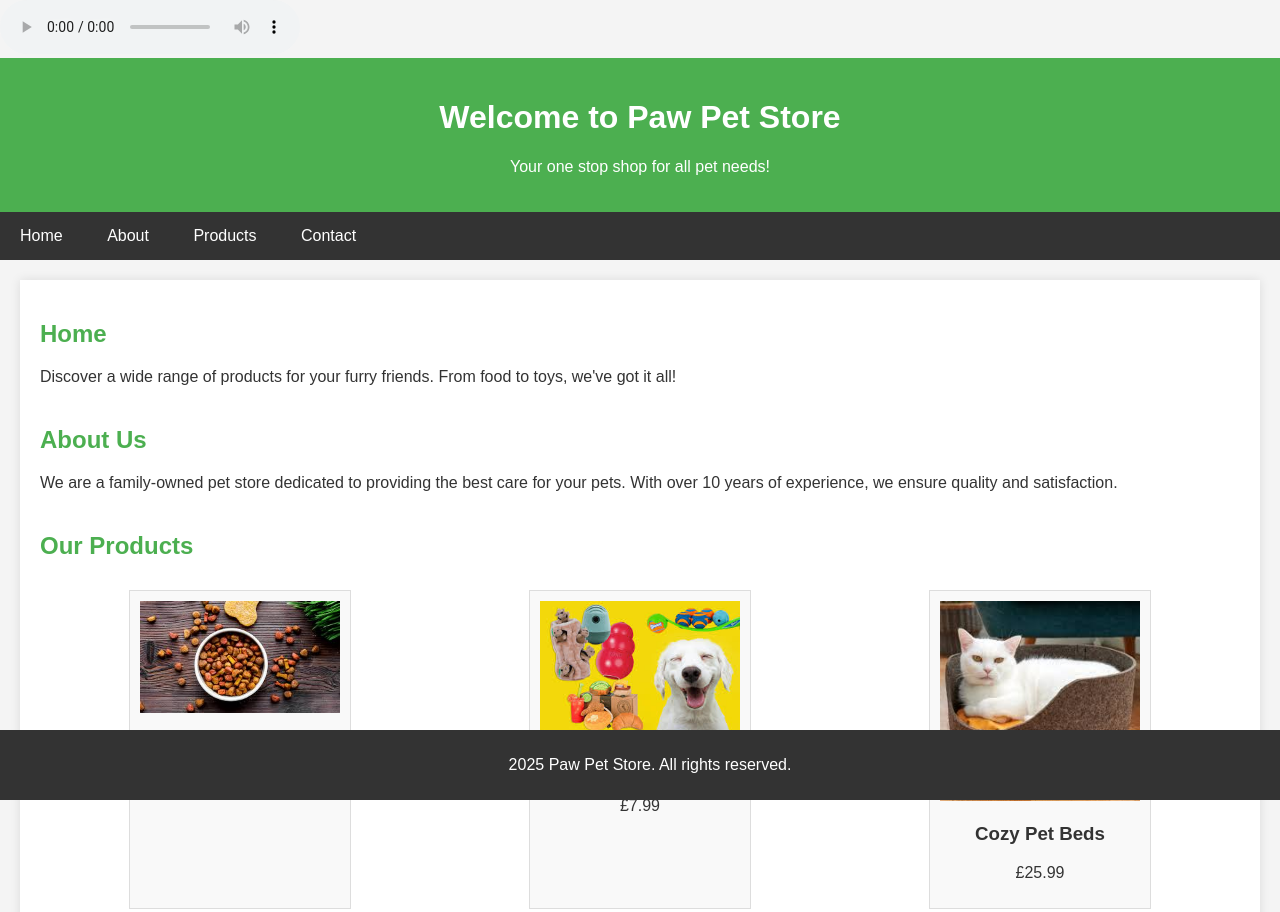
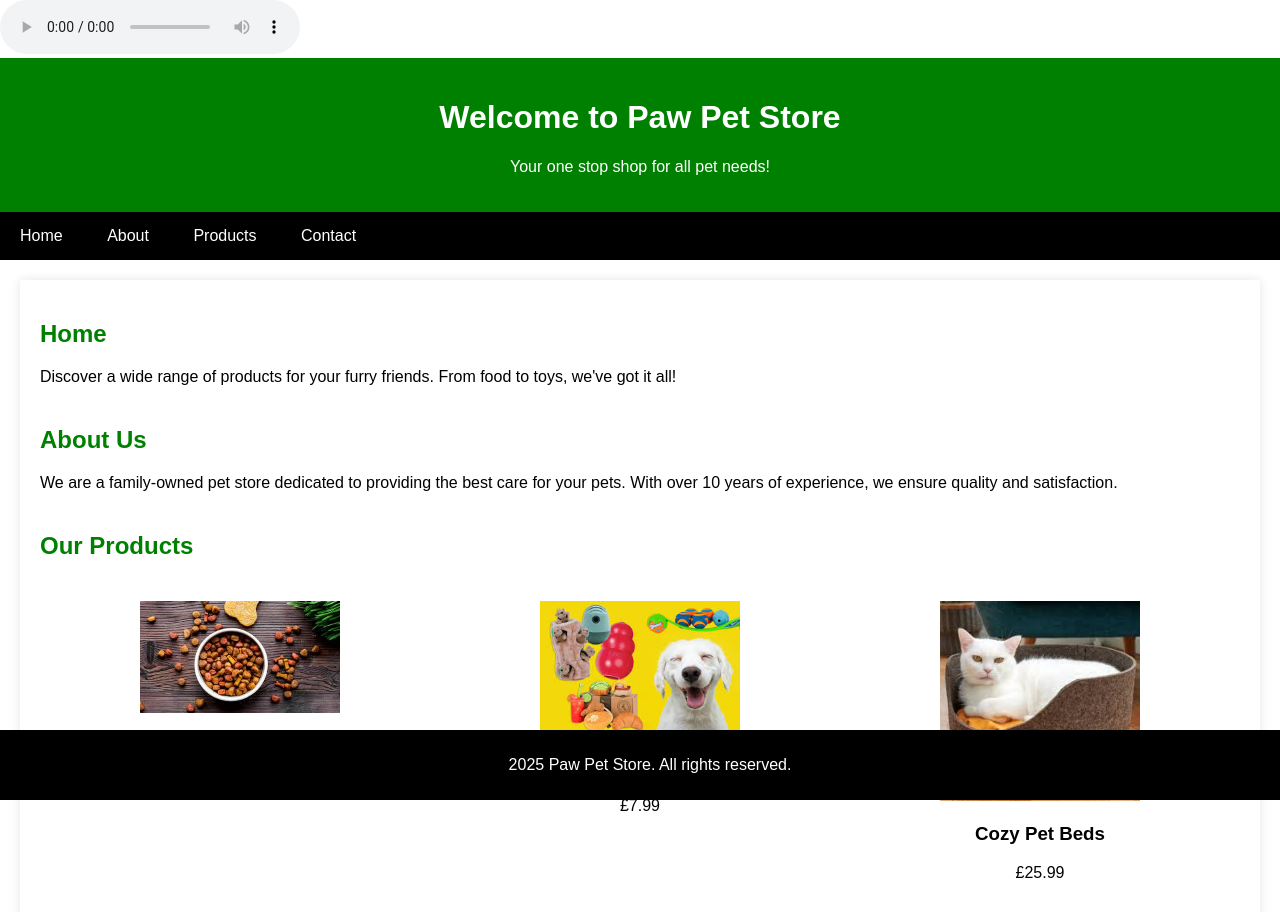
Before and after one commit to grantgamon/week1-assignment-, a plain HTML site: page index.html in a window 1280 px wide. Shown: the top 912 px of the page. Drawn offline with Linux system fonts and the light colour scheme.

Commit message:
Add files via upload

```diff
--- a/style.css
+++ b/style.css
@@ -2,17 +2,17 @@ body {
             font-family: Arial;
             margin: 0;
             padding: 0;
-            background-color: #f4f4f4;
-            color: #333;
+            background-color: white;
+            color: black;
         }
         header {
-            background-color: #4CAF50;
+            background-color: green;
             color: white;
             text-align: center;
             padding: 20px;
         }
         nav {
-            background-color: #333;
+            background-color: black;
             overflow: hidden;
         }
         nav a {
@@ -23,7 +23,7 @@ body {
             text-decoration: none;
         }
         nav a:hover {
-            background-color: #ddd;
+            background-color: white;
             color: black;
         }
 
@@ -39,7 +39,7 @@ body {
             margin-bottom: 40px;
         }
         .section h2 {
-            color: #4CAF50;
+            color: green;
         }
         .products {
             display: flex;
@@ -47,8 +47,8 @@ body {
             flex-wrap: wrap;
         }
         .product {
-            background-color: #f9f9f9;
-            border: 1px solid #ddd;
+            background-color: white;
+            border: 1px solid white;
             padding: 10px;
             margin: 10px;
             text-align: center;
@@ -60,7 +60,7 @@ body {
         }
 
         footer {
-            background-color: #333;
+            background-color: black;
             color: white;
             text-align: center;
             padding: 10px;
```
Also changed, not shown: index.html (+1 -1 lines).
